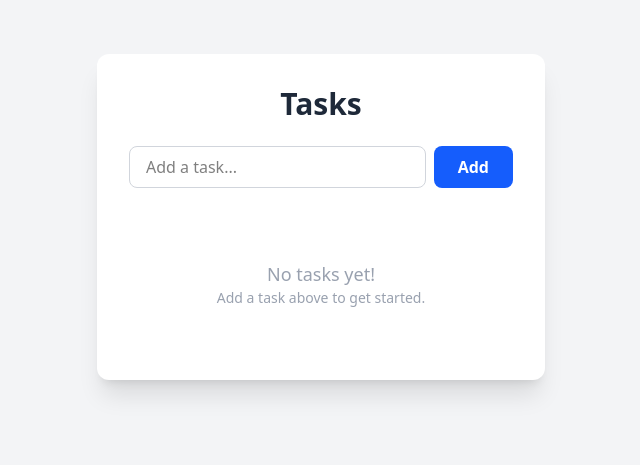
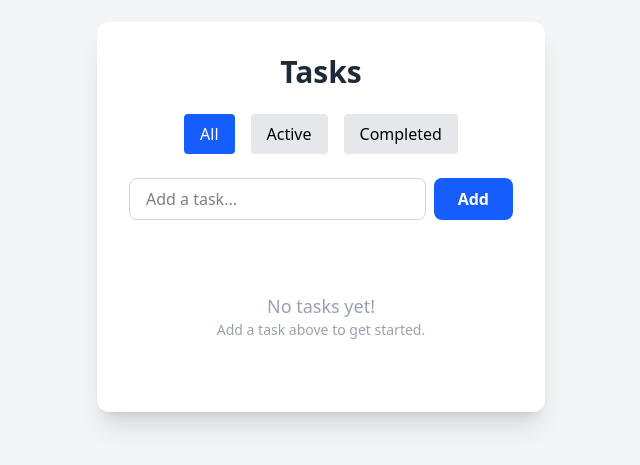
Before and after one commit to OleksandrZadvornyi/to-do-app, a React (Vite) app: page / in a window 1280 px wide. Shown: the part 183-648 px from the top of the page, without its empty margins (319-959 px from the left). Built offline with nearby package versions, Linux system fonts and the light colour scheme.

Commit message:
feat: implement filtering tasks

```diff
--- a/src/App.tsx
+++ b/src/App.tsx
@@ -45,6 +45,7 @@ export default function App() {
     const saved = localStorage.getItem("my-react-todos");
     return saved ? JSON.parse(saved) : [];
   });
+  const [filter, setFilter] = useState<'all' | 'active' | 'completed'>('all');
 
   useEffect(() => {
     localStorage.setItem("my-react-todos", JSON.stringify(todos));
@@ -74,6 +75,12 @@ export default function App() {
     ));
   };
 
+  const filteredTodos = todos.filter((todo) => {
+    if (filter === 'active') return !todo.completed;
+    if (filter === 'completed') return todo.completed;
+    return true;
+  });
+
   return (
     <div className="min-h-screen bg-gray-100 flex items-center justify-center py-10 px-4">
       {/* Main Card Container */}
@@ -81,13 +88,32 @@ export default function App() {
         <h1 className="text-3xl font-bold text-gray-800 mb-6 text-center">
           Tasks
         </h1>
+        <div className='flex justify-center gap-4 mb-6'>
+          <button
+            className={`px-4 py-2 rounded cursor-pointer ${filter === 'all' ? 'bg-blue-600 text-white' : 'bg-gray-200'}`}
+            onClick={() => setFilter('all')}
+          >
+            All
+          </button>
+          <button
+            className={`px-4 py-2 rounded cursor-pointer ${filter === 'active' ? 'bg-blue-600 text-white' : 'bg-gray-200'}`}
+            onClick={() => setFilter('active')}
+          >
+            Active
+          </button>
+          <button
+            className={`px-4 py-2 rounded cursor-pointer ${filter === 'completed' ? 'bg-blue-600 text-white' : 'bg-gray-200'}`}
+            onClick={() => setFilter('completed')}
+          >
+            Completed
+          </button>
+        </div>
 
-        {/* Pass the add function down as a prop */}
         <TodoForm onAdd={addTodo} />
 
         {/* Render the list */}
         <ul className="space-y-3">
-          {todos.map(todo => (
+          {filteredTodos.map(todo => (
             <TodoItem
               key={todo.id}
               todo={todo}
```
